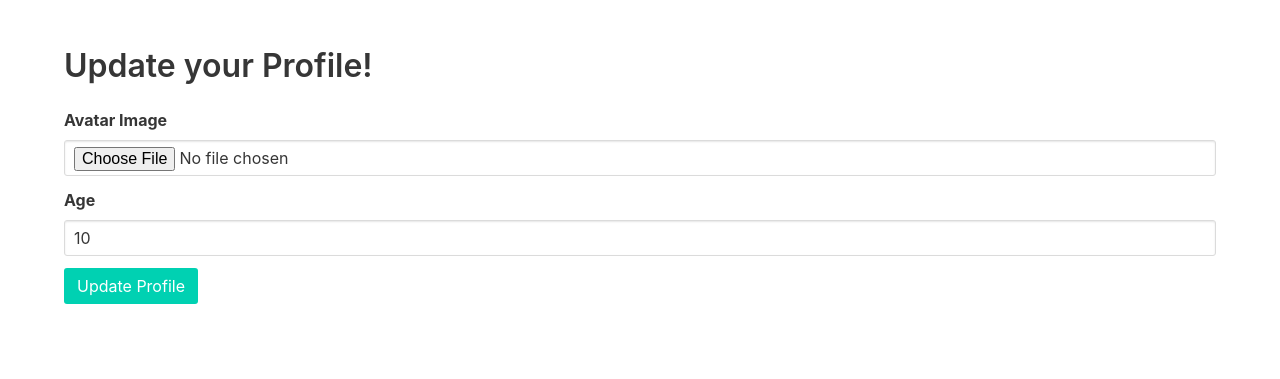
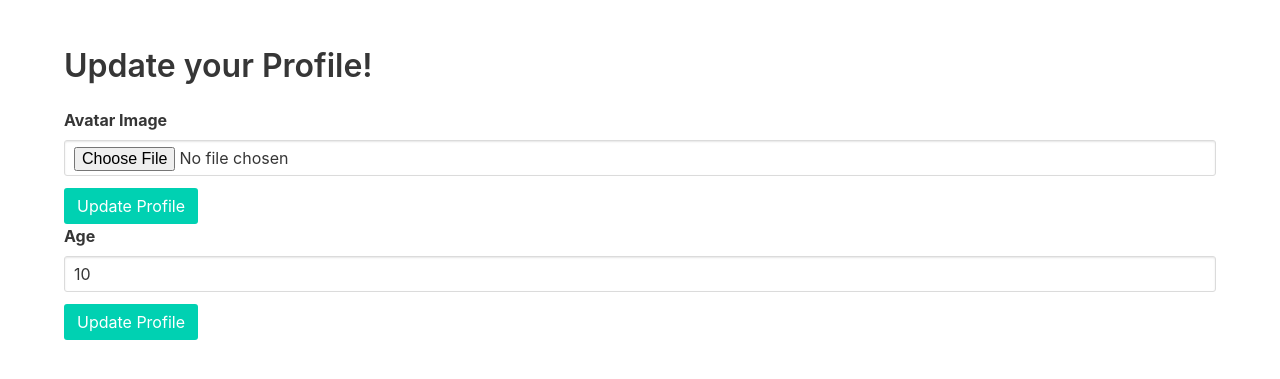
Before and after one commit to PranavJayachand/cs161, a Flask app: template proj3/templates/profile.html in a window 1280 px wide. Shown: the part 52-431 px from the top of the page. Run offline with Flask 2, Linux system fonts and the light colour scheme; the template is opened without the code that fills it: most values are stand-ins (such as "Sample title", 1, 10 or a date in 2020).

Commit message:
update codes

```diff
--- a/proj3/server.py
+++ b/proj3/server.py
@@ -146,14 +146,16 @@ def profile(username):
         age = escape_html(str(age))
         return render_template('profile.html', username=username, avatar=avatar_filename, age=age)
 
-    username = escape_sql(request.form['username'])
     if 'avatar' in request.files:
         avatar = request.files['avatar']
         stored_avatar_filename = avatar_helper.save_avatar_image(avatar, username)
+        stored_avatar_filename = escape_sql(escape_html(stored_avatar_filename))
         if stored_avatar_filename:
             database.execute("UPDATE users SET avatar='{}' WHERE username='{}';".format(stored_avatar_filename, username))
-    age = escape_html(escape_sql(request.form['age']))
-    database.execute("UPDATE users SET age={} WHERE username='{}';".format(age, username))
+    else:
+        username = escape_sql(request.form['username'])
+        age = escape_html(escape_sql(request.form['age']))
+        database.execute("UPDATE users SET age={} WHERE username='{}';".format(age, username))
 
     return redirect(url_for('wall'))
 
--- a/proj3/templates/profile.html
+++ b/proj3/templates/profile.html
@@ -9,6 +9,14 @@
                 <label class="label" for="avatar">Avatar Image</label>
                 <input class="input" id="avatar" type="file" name="avatar" value="{{ avatar }}">
             </div>
+            <input type="text" class="input" style="display:none" id="username" name="username" value="{{ username }}">
+            <div class="field">
+                <p class="control">
+                    <button type="submit" class="button is-primary">Update Profile</button>
+                </p>
+            </div>
+        </form>
+        <form action="/profile" method="post" enctype=application/x-www-form-urlencoded>
             <div class="field">
                 <label class="label" for="age">Age</label>
                 <input class="input" id="age" type="number" name="age" value="{{ age }}">
```
